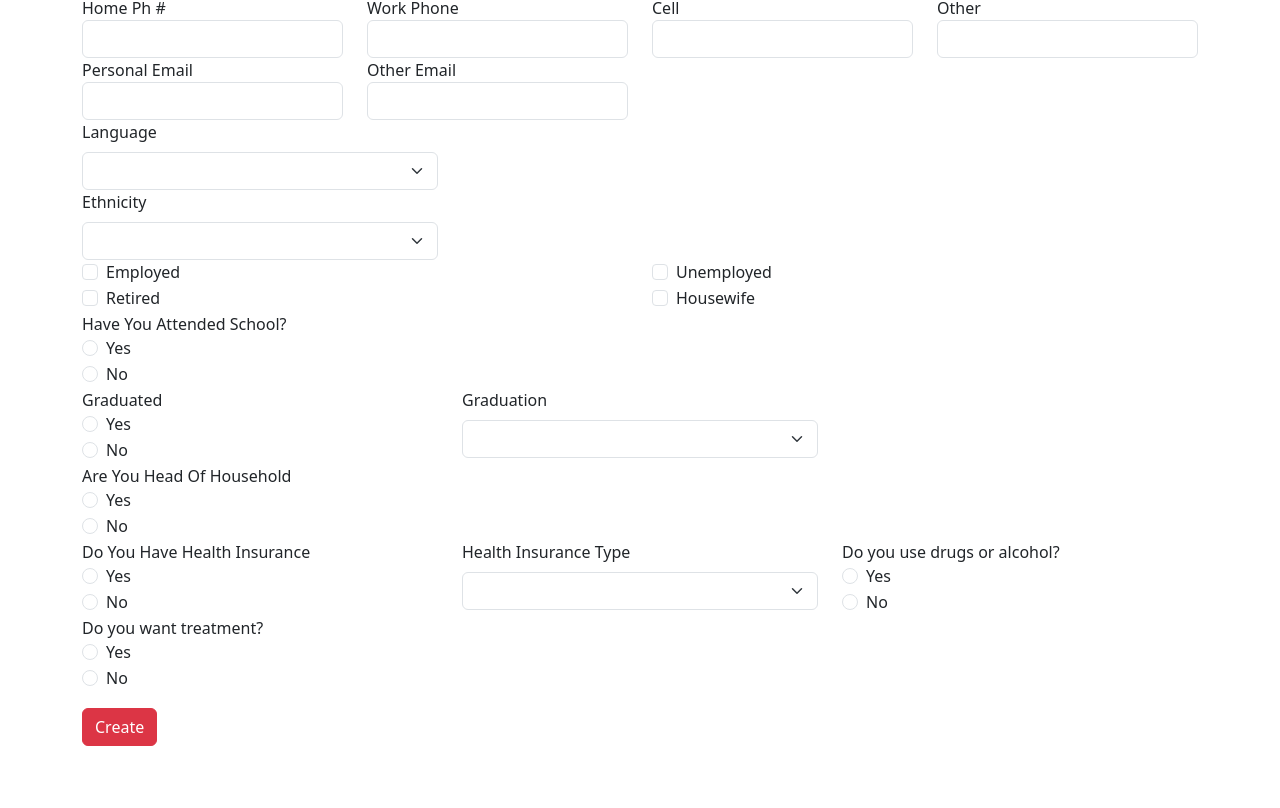
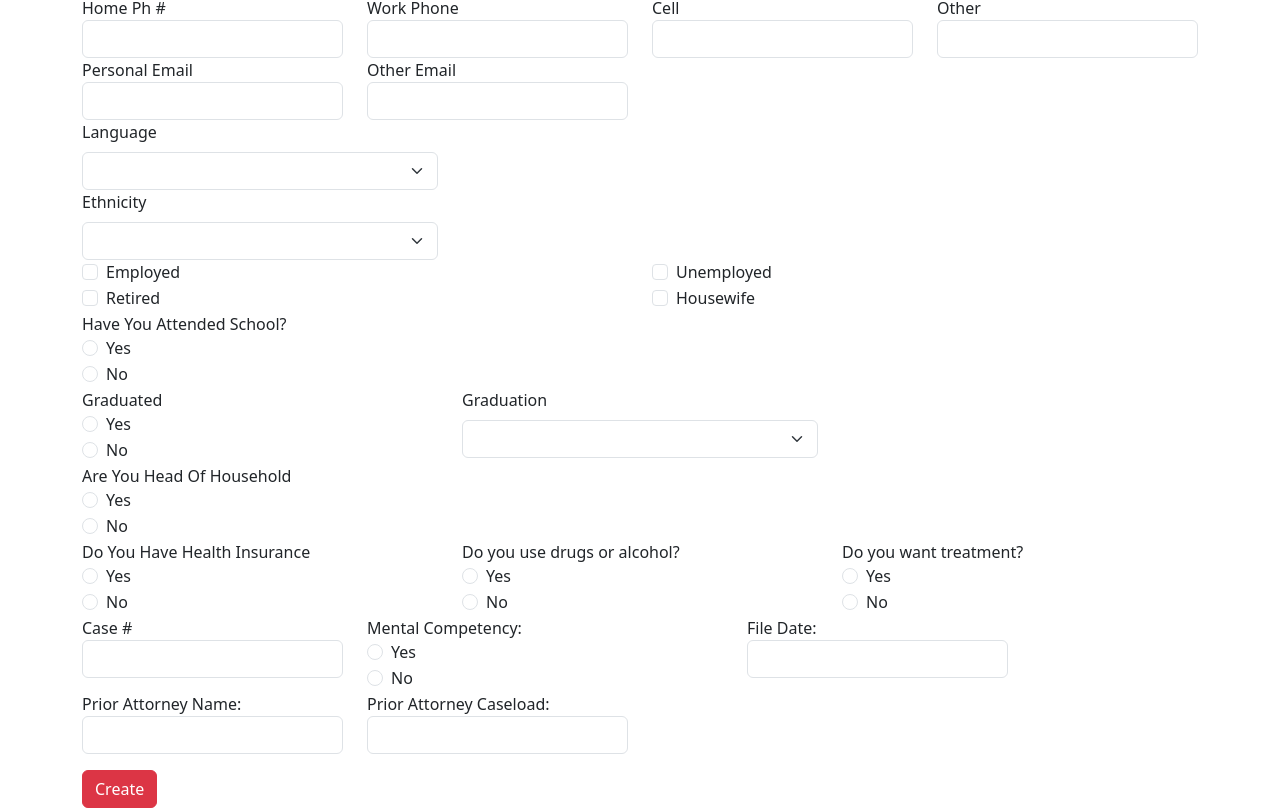
Before and after one commit to shrike76/Restoring-Justice-Full-Stack-Application, a Vue app in the folder frontend/: page /create in a window 1280 px wide. Shown: the part 473-1281 px from the top of the page. Before the commit the page ends 1219 px from the top, so only its background shows below. Built offline with nearby package versions, Linux system fonts and the light colour scheme.

Commit message:
completed legal information section, plz ignore package.jason file.

```diff
--- a/frontend/src/components/CreateComponent.vue
+++ b/frontend/src/components/CreateComponent.vue
@@ -476,7 +476,7 @@
                 </div>
             </div>
 
-            <div class="col-md-4">
+            <div class="col-md-4" v-show="intakeForm.IsHealthInsurance">
                 <label class="form-label">
                     Health Insurance Type
                 </label>
@@ -547,6 +547,190 @@
 
 
         </div>
+
+        <!--Legal Information -->
+        <div class="row">
+            <div class="col-md-3">
+                <div class="form-group">
+                    <label>Case #</label>
+                    <input type="text" class="form-control" v-model="intakeForm.CaseNo">
+                </div>
+            </div>
+            <div class="col-md-4">
+                <label> Mental Competency:</label>
+                <div class="form-check">
+                    <input class="form-check-input" type="radio" value="true" v-model="intakeForm.IsMentalCompetency" >
+                    <label class="form-check-label">
+                        Yes
+                    </label>
+                </div>
+                <div class="form-check">
+                    <input class="form-check-input" type="radio" value="false" v-model="intakeForm.IsMentalCompetency" >
+                    <label class="form-check-label">
+                        No
+                    </label>
+                </div>
+            </div>
+
+
+            <div class="col-md-3">
+                <div class="form-group">
+                    <label>File Date:</label>
+                    <input type="text" class="form-control" v-model="intakeForm.FileDate">
+                </div>
+            </div>
+
+
+            <div class="col-md-3">
+                <div class="form-group">
+                    <label>Prior Attorney Name:</label>
+                    <input type="text" class="form-control" v-model="intakeForm.PriorAttorneyName">
+                </div>
+            </div>
+
+            <div class="col-md-3">
+                <div class="form-group">
+                    <label>Prior Attorney Caseload:</label>
+                    <input type="text" class="form-control" v-model="intakeForm.PriorAttorneyCaseLoad">
+                </div>
+            </div>
+
+            <div class="col-md-3" v-show="intakeForm.CaseNo">
+                <div class="form-group">
+                    <label>Charge 1:</label>
+                    <input type="text" class="form-control" v-model="intakeForm.Convictions">
+                    <label>Degree 1:</label>
+                    <input type="text" class="form-control" v-model="intakeForm.Convictions">
+                    <label>Punishment Range 1:</label>
+                    <input type="text" class="form-control" v-model="intakeForm.Convictions">
+                    <label>Disposition 1:</label>
+                    <input type="text" class="form-control" v-model="intakeForm.Convictions">
+                </div>
+            </div>
+
+            <div class="col-md-3" v-show="intakeForm.CaseNo">
+                <div class="form-group">
+                    <label>Charge 2:</label>
+                    <input type="text" class="form-control" v-model="intakeForm.Convictions">
+                    <label>Degree 2:</label>
+                    <input type="text" class="form-control" v-model="intakeForm.Convictions">
+                    <label>Punishment Range 2:</label>
+                    <input type="text" class="form-control" v-model="intakeForm.Convictions">
+                    <label>Disposition 2:</label>
+                    <input type="text" class="form-control" v-model="intakeForm.Convictions">
+                </div>
+            </div>
+
+            <div class="col-md-3" v-show="intakeForm.CaseNo">
+                <div class="form-group">
+                    <label>Charge 3:</label>
+                    <input type="text" class="form-control" v-model="intakeForm.Convictions">
+                    <label>Degree 3:</label>
+                    <input type="text" class="form-control" v-model="intakeForm.Convictions">
+                    <label>Punishment Range 3:</label>
+                    <input type="text" class="form-control" v-model="intakeForm.Convictions">
+                    <label>Disposition 3:</label>
+                    <input type="text" class="form-control" v-model="intakeForm.Convictions">
+                </div>
+            </div>
+
+            <div class="col-md-3" v-show="intakeForm.CaseNo">
+                <div class="form-group">
+                    <label>Charge 4:</label>
+                    <input type="text" class="form-control" v-model="intakeForm.Convictions">
+                    <label>Degree 4:</label>
+                    <input type="text" class="form-control" v-model="intakeForm.Convictions">
+                    <label>Punishment Range 4:</label>
+                    <input type="text" class="form-control" v-model="intakeForm.Convictions">
+                    <label>Disposition 4:</label>
+                    <input type="text" class="form-control" v-model="intakeForm.Convictions">
+                </div>
+            </div>
+
+            <div class="col-md-3" v-show="intakeForm.CaseNo">
+                <div class="form-group">
+                    <label>Charge 5:</label>
+                    <input type="text" class="form-control" v-model="intakeForm.Convictions">
+                    <label>Degree 5:</label>
+                    <input type="text" class="form-control" v-model="intakeForm.Convictions">
+                    <label>Punishment Range 5:</label>
+                    <input type="text" class="form-control" v-model="intakeForm.Convictions">
+                    <label>Disposition 5:</label>
+                    <input type="text" class="form-control" v-model="intakeForm.Convictions">
+                </div>
+            </div>
+
+            <div class="col-md-3" v-show="intakeForm.CaseNo">
+                <div class="form-group">
+                    <label>Current Court:</label>
+                    <input type="text" class="form-control" v-model="intakeForm.CurrentCourt">
+                </div>
+            </div>
+
+                <div class="col-md-3" v-show="intakeForm.CaseNo">
+                <div class="form-group">
+                    <label>Court Address:</label>
+                    <input type="text" class="form-control" v-model="intakeForm.CourtAddress">
+                </div>
+            </div>
+
+            <div class="col-md-3" v-show="intakeForm.CaseNo">
+                <div class="form-group">
+                    <label>Judge Name:</label>
+                    <input type="text" class="form-control" v-model="intakeForm.JudgeName">
+                </div>
+            </div>
+
+            <div class="col-md-3" v-show="intakeForm.CaseNo">
+                <div class="form-group">
+                    <label>Court Type:</label>
+                    <input type="text" class="form-control" v-model="intakeForm.CourtType">
+                </div>
+            </div>
+
+            <div class="col-md-3" v-show="intakeForm.CaseNo">
+                <div class="form-group">
+                    <label>Case Completion Date:</label>
+                    <input type="text" class="form-control" v-model="intakeForm.CompletionDate">
+                </div>
+            </div>
+
+            <div class="col-md-3" v-show="intakeForm.CaseNo">
+                <div class="form-group">
+                    <label>Defendant Status:</label>
+                    <input type="text" class="form-control" v-model="intakeForm.Status">
+                </div>
+            </div>
+
+            <div class="col-md-3" v-show="intakeForm.CaseNo">
+                <div class="form-group">
+                    <label>Bond Amount:</label>
+                    <input type="text" class="form-control" v-model="intakeForm.BondAmount">
+                </div>
+            </div>
+
+            <div class="col-md-3" v-show="intakeForm.CaseNo">
+                <div class="form-group">
+                    <label>Next/Last Settling Date:</label>
+                    <input type="text" class="form-control" v-model="intakeForm.SettlingDate">
+                </div>
+            </div>
+
+
+
+
+
+
+
+
+
+
+
+
+
+        </div>
+
+
 
         <button class="btn btn-danger mt-3" id="btnSubmit">Create</button>
     </form>
--- a/package.json
+++ b/package.json
@@ -27,6 +27,8 @@
     "express": "^4.17.1",
     "mongoose": "^6.0.8",
     "morgan": "^1.10.0",
+    "npm": "^8.1.3",
+    "start": "^5.1.0",
     "vue": "^3.2.21"
   },
   "devDependencies": {
```
Also changed, not shown: 1 other file (tests, documents, lock files or other folders).
